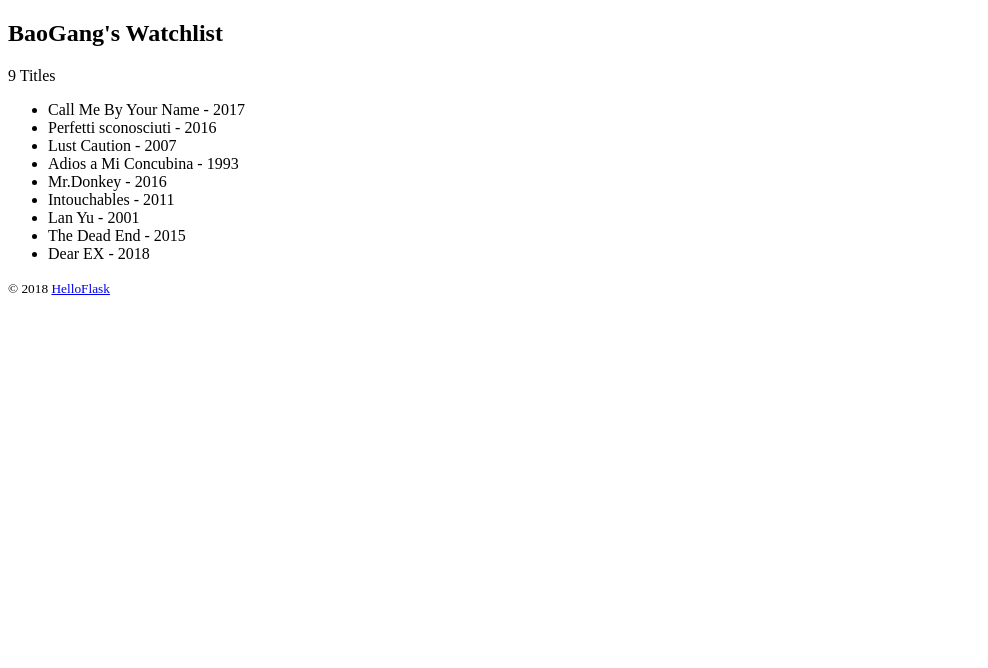
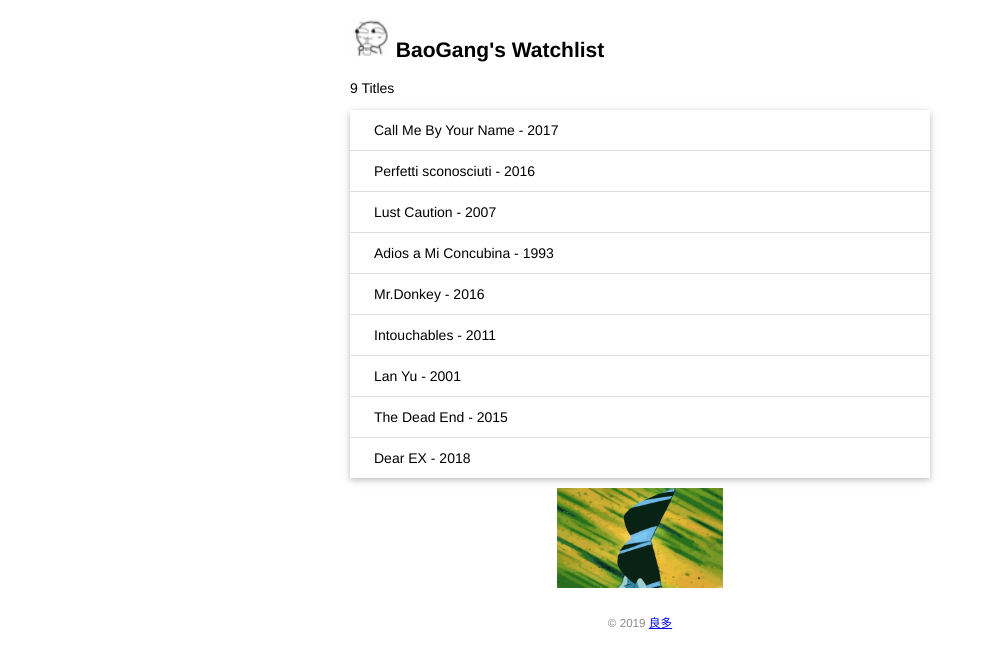
Before and after one commit to PanosPanay/watchlist, a Flask app: page / in a window 1280 px wide. Shown: the top 668 px of the page, without its empty margins (0-988 px from the left). Run offline with Flask 2, Linux system fonts and the light colour scheme.

Commit message:
Add static files

```diff
--- /dev/null
+++ b/static/css/index_style.css
@@ -0,0 +1,56 @@
+/* 页面整体 */
+body
+{
+    margin: auto;
+    max-width: 580px;
+    font-size: 14px;
+    font-family: Helvetica, Arial, sans-serif;
+}
+
+/* 页脚 */
+footer
+{
+    color: #888;
+    margin-top: 15px;
+    text-align: center;
+    padding: 10px;
+}
+
+/* 头像 */
+.avatar
+{
+    width: 40px;
+}
+
+/* 电影列表 */
+.movie-list
+{
+    list-style-type: none;
+    padding: 0;
+    margin-bottom: 10px;
+    box-shadow: 0 2px 5px 0 rgba(0, 0, 0, 0.16), 0 2px 10px 0 rgba(0, 0, 0, 0.12);
+}
+
+.movie-list li
+{
+    padding: 12px 24px;
+    border-bottom: 1px solid #ddd;
+}
+
+.movie-list li:last-child
+{
+    border-bottom:none;
+}
+
+.movie-list li:hover
+{
+    background-color: #f8f9fa;
+}
+
+/* 憨批杰尼龟图片 */
+.hanpi
+{
+    display: block;
+    margin: 0 auto;
+    height: 100px;
+}
--- a/templates/index.html
+++ b/templates/index.html
@@ -5,18 +5,24 @@
     <meta name="viewport" content="width=device-width, initial-scale=1.0">
     <meta http-equiv="X-UA-Compatible" content="ie=edge">
     <title>{{ name }}'s Watchlist</title>
+    <link rel="stylesheet" href="{{ url_for('static', filename='css/index_style.css') }}" type="text/css">
+    <link rel="icon" href="{{ url_for('static', filename='favicon.ico') }}">
 </head>
 <body>
-    <h2>{{ name }}'s Watchlist</h2>
+    <h2>
+        <img alt="Avatar" class="avatar" src="{{ url_for('static', filename='images/avatar.png') }}">
+        {{ name }}'s Watchlist
+    </h2>
     {# 使用 length 过滤器获取 movies  变量的长度 #}
     <p>{{ movies|length }} Titles</p>
-    <ul>
+    <ul class="movie-list">
         {% for movie in movies %}   {# 迭代 movies 变量 #}
         <li>{{ movie.title }} - {{movie.year}}</li> {# 等同于 movie['title'] #}
         {% endfor %}    {# 使用 endfor 标签结束 for 语句 #}
     </ul>
+    <img alt="Dancing hanpijieni" class="hanpi" src="{{ url_for('static', filename='images/hanpi.gif') }}">
     <footer>
-        <small>&copy; 2018 <a href="https://helloflask.com/tutorial">HelloFlask</a></small>
+        <small>&copy; 2019 <a href="https://panospanay.github.io/">良多</a></small>
     </footer>
 </body>
 </html>
```
Also changed, not shown: static/favicon.ico (added), static/images/avatar.png (added), static/images/hanpi.gif (added).
